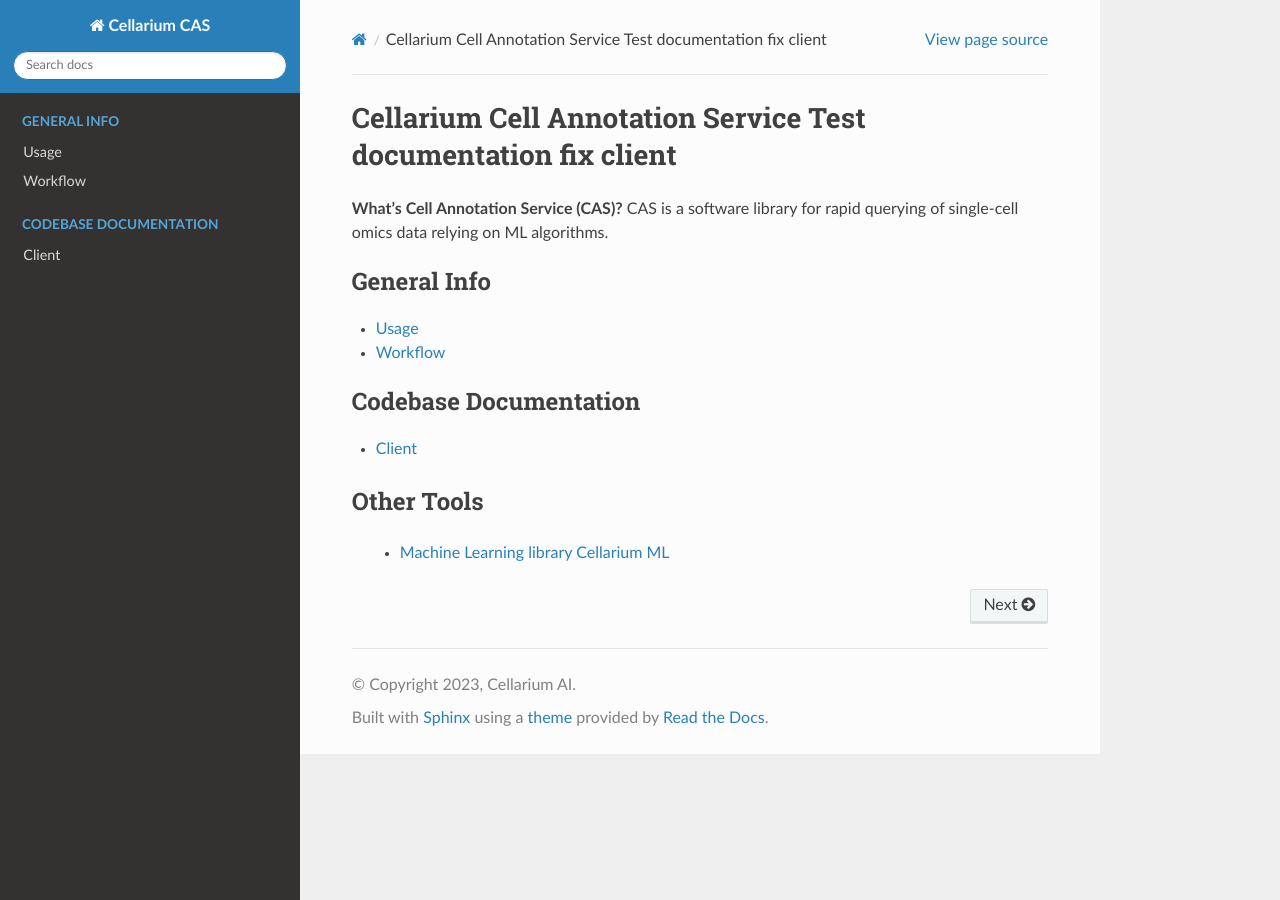
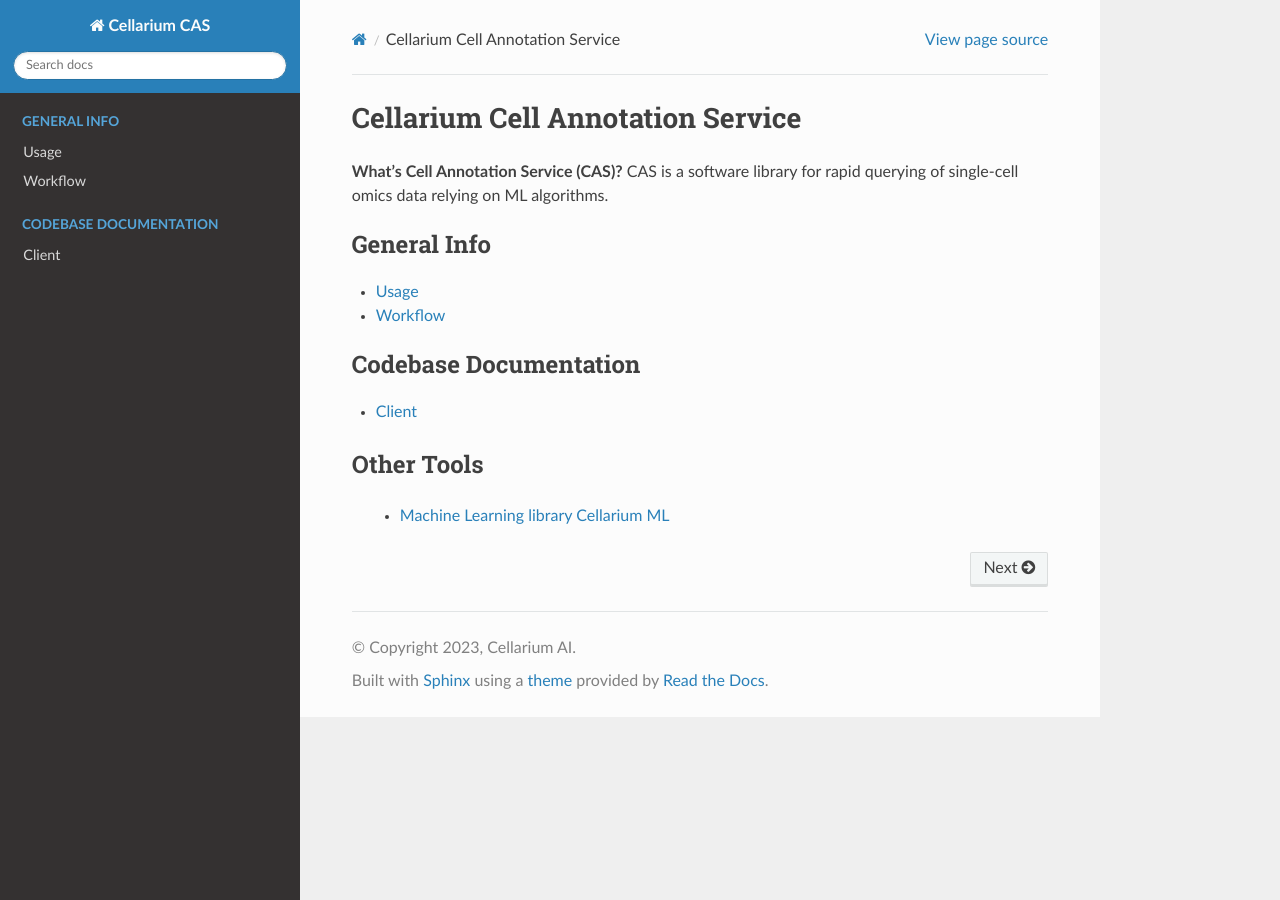
Before and after one commit to cellarium-ai/cellarium-cas, a Sphinx documentation site: the page built from docs/source/index.rst, in a window 1280 px wide. Built offline with Sphinx 7.4.7 and the Read the Docs theme 2.0.0, drawn with Linux system fonts in a browser that asks for light colours; pages that are not in the unit, such as notebooks, are missing from menus; the version number could not be read and is left out.

Commit message:
Chore: rename files and titles

```diff
--- a/docs/source/conf.py
+++ b/docs/source/conf.py
@@ -23,7 +23,7 @@
 ]
 
 templates_path = ["_templates"]
-exclude_patterns = ["**/installation.rst"]
+exclude_patterns = ["**/installation_template.rst"]
 
 rst_epilog = """
 .. |br| raw:: html
@@ -48,14 +48,14 @@
     dir_path = os.path.dirname(os.path.realpath(__file__))
     cellarium_cas_version = get_tag()
 
-    with open(f"{dir_path}/modules/installation.rst", "r") as f:
+    with open(f"{dir_path}/modules/installation_template.rst", "r") as f:
         content = f.read()
 
     # Replace the placeholder with the version
     content = content.replace("|cas_version|", cellarium_cas_version)
 
     # Write the processed content to the actual .rst file
-    with open(f"{dir_path}/modules/installation_.rst", "w") as f:
+    with open(f"{dir_path}/modules/installation.rst", "w") as f:
         f.write(content)
 
 
--- a/docs/source/index.rst
+++ b/docs/source/index.rst
@@ -1,8 +1,8 @@
 :tocdepth: 3
 
 
-Cellarium Cell Annotation Service Test documentation fix client
-##############################################################
+Cellarium Cell Annotation Service
+##################################
 
 **What's Cell Annotation Service (CAS)?** CAS is a software library for rapid querying of single-cell omics data relying on ML algorithms.
 
@@ -10,7 +10,7 @@
    :maxdepth: 1
    :caption: General Info
 
-   modules/installation_
+   modules/installation
    modules/usage
    modules/workflow
 
```
Also changed, not shown: docs/source/modules/installation_template.rst (renamed from docs/source/modules/installation.rst).
